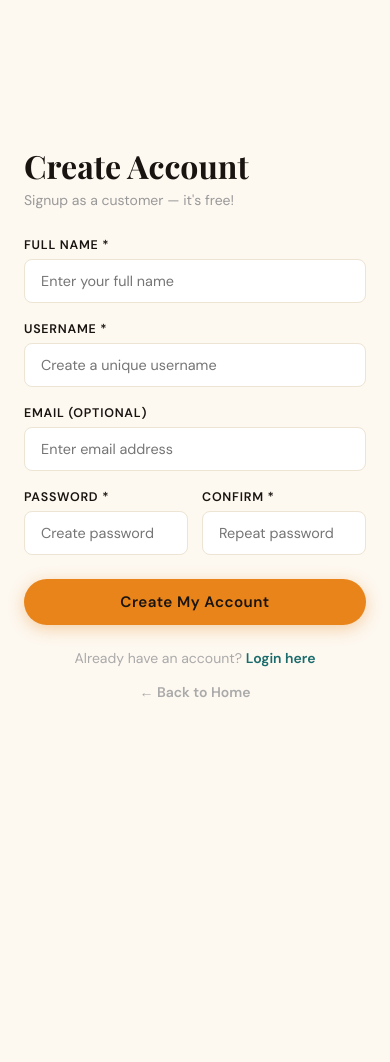
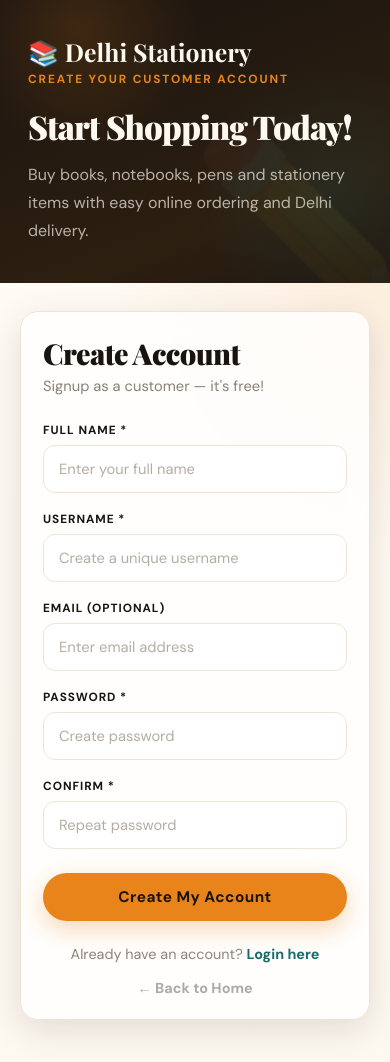
Before and after one commit to sartaj05/Stationery_Store, a Django app: page /accounts/signup/ in a window 390 px wide. Before the commit the page ends 697 px from the top, so only its background shows below. Run offline with Django 5.2, Linux system fonts and the light colour scheme.

Commit message:
Update account and superadmin frontend

```diff
--- a/static/accounts/css/auth.css
+++ b/static/accounts/css/auth.css
@@ -1,41 +1,53 @@
 /* ============================================================
    DELHI STATIONERY — Auth Pages CSS
+   Premium responsive login/signup design
    ============================================================ */
 
-@import url('https://fonts.googleapis.com/css2?family=Playfair+Display:wght@400;600;700;900&family=DM+Sans:wght@300;400;500;600&display=swap');
+@import url('https://fonts.googleapis.com/css2?family=Playfair+Display:wght@400;600;700;900&family=DM+Sans:wght@300;400;500;600;700&display=swap');
 
 :root {
-  --ink:       #1a1410;
-  --paper:     #fdf8f0;
-  --saffron:   #e8841a;
-  --teal:      #1a6b6b;
-  --cream:     #ede4d3;
-  --danger:    #c0392b;
-  --success:   #27745a;
+  --ink: #1a1410;
+  --ink-soft: #3d2e22;
+  --paper: #fdf8f0;
+  --paper-dark: #f5edde;
+  --cream: #ede4d3;
+  --saffron: #e8841a;
+  --saffron-dk: #c86d0d;
+  --saffron-lt: #fdf0e0;
+  --teal: #1a6b6b;
+  --teal-lt: #e0f2f2;
+  --danger: #c0392b;
+  --success: #27745a;
+  --shadow-md: 0 10px 35px rgba(26,20,16,.12);
 }
 
 *, *::before, *::after { box-sizing: border-box; margin: 0; padding: 0; }
 
+html { scroll-behavior: smooth; }
+
 body {
   font-family: 'DM Sans', sans-serif;
   background: var(--paper);
+  color: var(--ink);
   -webkit-font-smoothing: antialiased;
   min-height: 100vh;
 }
 
 .auth-page {
   display: grid;
-  grid-template-columns: 1fr 1fr;
+  grid-template-columns: 1.05fr .95fr;
   min-height: 100vh;
 }
 
-/* Left Panel */
 .auth-left {
-  background: linear-gradient(160deg, var(--ink) 0%, #2d1f10 100%);
+  background:
+    radial-gradient(circle at 20% 10%, rgba(232,132,26,.16), transparent 30%),
+    radial-gradient(circle at 85% 70%, rgba(26,107,107,.16), transparent 35%),
+    linear-gradient(160deg, var(--ink) 0%, #2d1f10 72%, #20160f 100%);
   display: flex;
   flex-direction: column;
   justify-content: center;
-  padding: 60px 56px;
+  padding: clamp(34px, 5vw, 70px);
   position: relative;
   overflow: hidden;
 }
@@ -43,175 +55,212 @@ body {
 .auth-left::before {
   content: '📚';
   position: absolute;
-  font-size: 340px;
-  bottom: -40px;
-  right: -40px;
-  opacity: .04;
+  font-size: clamp(180px, 24vw, 360px);
+  bottom: -54px;
+  right: -26px;
+  opacity: .045;
   user-select: none;
-}
-
-.auth-left::after {
-  content: '';
-  position: absolute;
-  top: -80px; left: -80px;
-  width: 320px; height: 320px;
-  background: radial-gradient(circle, rgba(232,132,26,.14) 0%, transparent 70%);
-  border-radius: 50%;
+  pointer-events: none;
 }
 
 .signup-left::before { content: '✏️'; }
 
-.brand-box {
-  margin-bottom: 48px;
-  position: relative;
-}
+.brand-box,
+.auth-text,
+.auth-benefits { position: relative; z-index: 2; }
+
+.brand-box { margin-bottom: clamp(32px, 5vw, 52px); }
 
 .brand-box h1 {
   font-family: 'Playfair Display', Georgia, serif;
-  color: #fdf8f0;
-  font-size: 1.8rem;
+  color: var(--paper);
+  font-size: clamp(1.55rem, 3vw, 2rem);
   font-weight: 700;
-  margin-bottom: 4px;
+  line-height: 1.1;
+  margin-bottom: 6px;
 }
 
 .brand-box p {
   color: var(--saffron);
-  font-size: .78rem;
-  font-weight: 600;
-  letter-spacing: .14em;
+  font-size: .74rem;
+  font-weight: 700;
+  letter-spacing: .16em;
   text-transform: uppercase;
 }
 
-.auth-text { position: relative; }
-
 .auth-text h2 {
   font-family: 'Playfair Display', Georgia, serif;
-  color: #fdf8f0;
-  font-size: clamp(2rem, 4vw, 3rem);
+  color: var(--paper);
+  font-size: clamp(2.05rem, 5vw, 3.35rem);
   font-weight: 900;
-  line-height: 1.15;
+  line-height: 1.08;
   margin-bottom: 16px;
-  letter-spacing: -.02em;
+  letter-spacing: -.03em;
 }
 
 .auth-text p {
-  color: rgba(253,248,240,.55);
+  color: rgba(253,248,240,.68);
   font-size: 1rem;
-  line-height: 1.7;
-  max-width: 340px;
+  line-height: 1.75;
+  max-width: 430px;
 }
 
-/* Right Panel */
+.auth-benefits {
+  margin-top: 46px;
+  display: grid;
+  gap: 14px;
+  max-width: 440px;
+}
+
+.auth-benefit,
+.auth-left [style*="display:flex;align-items:center"] {
+  background: rgba(255,255,255,.055);
+  border: 1px solid rgba(255,255,255,.08);
+  border-radius: 14px;
+  padding: 12px 14px;
+  color: rgba(253,248,240,.72) !important;
+  backdrop-filter: blur(10px);
+}
+
 .auth-right {
   display: flex;
   align-items: center;
   justify-content: center;
-  padding: 48px 40px;
-  background: var(--paper);
+  padding: clamp(28px, 5vw, 60px);
+  background:
+    radial-gradient(circle at top right, rgba(232,132,26,.1), transparent 32%),
+    linear-gradient(180deg, #fffaf3 0%, var(--paper) 100%);
 }
 
 .auth-card {
-  width: 100%;
-  max-width: 420px;
+  width: min(100%, 460px);
+  background: rgba(255,255,255,.78);
+  border: 1.5px solid var(--cream);
+  border-radius: 24px;
+  padding: clamp(24px, 4vw, 38px);
+  box-shadow: var(--shadow-md);
+  backdrop-filter: blur(14px);
 }
 
 .auth-card h2 {
   font-family: 'Playfair Display', Georgia, serif;
   color: var(--ink);
-  font-size: 2rem;
-  font-weight: 700;
+  font-size: clamp(1.8rem, 4vw, 2.35rem);
+  font-weight: 800;
   margin-bottom: 4px;
+  letter-spacing: -.02em;
 }
 
 .auth-card .subtitle {
-  color: #999;
-  font-size: .875rem;
-  margin-bottom: 28px;
+  color: #8a8175;
+  font-size: .92rem;
+  margin-bottom: 26px;
 }
 
 .msg {
   padding: 12px 16px;
-  border-radius: 8px;
+  border-radius: 12px;
   font-size: .875rem;
-  font-weight: 500;
+  font-weight: 600;
   margin-bottom: 16px;
   border-left: 4px solid;
+  background: #fff;
 }
 
 .msg.success { background: #e8f5ef; border-color: var(--success); color: var(--success); }
-.msg.error   { background: #fdf0ef; border-color: var(--danger);  color: var(--danger);  }
-.msg.info    { background: #e0f2f2; border-color: var(--teal);    color: var(--teal);    }
+.msg.error { background: #fdf0ef; border-color: var(--danger); color: var(--danger); }
+.msg.info { background: var(--teal-lt); border-color: var(--teal); color: var(--teal); }
 
 .form-group { margin-bottom: 18px; }
 
 .form-group label {
   display: block;
-  font-size: .78rem;
-  font-weight: 700;
+  font-size: .74rem;
+  font-weight: 800;
   color: var(--ink);
-  margin-bottom: 6px;
-  letter-spacing: .06em;
+  margin-bottom: 7px;
+  letter-spacing: .08em;
   text-transform: uppercase;
 }
 
 .form-group input {
   width: 100%;
-  padding: 12px 16px;
+  padding: 13px 15px;
   border: 1.5px solid var(--cream);
-  border-radius: 8px;
+  border-radius: 12px;
   font-family: 'DM Sans', sans-serif;
-  font-size: .9rem;
+  font-size: .92rem;
   background: #fff;
   color: var(--ink);
   outline: none;
-  transition: .2s ease;
+  transition: .22s ease;
 }
 
 .form-group input:focus {
   border-color: var(--saffron);
-  box-shadow: 0 0 0 3px rgba(232,132,26,.12);
+  box-shadow: 0 0 0 4px rgba(232,132,26,.13);
 }
+
+.form-group input::placeholder { color: #b6ada2; }
 
 .auth-btn {
   width: 100%;
-  padding: 13px;
+  padding: 14px 18px;
   background: var(--saffron);
   color: var(--ink);
   border: none;
-  border-radius: 50px;
+  border-radius: 999px;
   font-family: 'DM Sans', sans-serif;
-  font-size: .95rem;
-  font-weight: 700;
+  font-size: .96rem;
+  font-weight: 800;
   cursor: pointer;
-  transition: .2s ease;
+  transition: .22s ease;
   letter-spacing: .03em;
   margin-top: 6px;
-  box-shadow: 0 4px 16px rgba(232,132,26,.35);
+  box-shadow: 0 8px 24px rgba(232,132,26,.32);
 }
 
 .auth-btn:hover {
-  background: #c86d0d;
+  background: var(--saffron-dk);
   transform: translateY(-2px);
-  box-shadow: 0 8px 24px rgba(232,132,26,.45);
+  box-shadow: 0 12px 32px rgba(232,132,26,.42);
 }
+
+.auth-btn:disabled { opacity: .65; cursor: wait; transform: none; }
 
 .bottom-text {
   text-align: center;
   margin-top: 16px;
-  font-size: .875rem;
-  color: #aaa;
+  font-size: .9rem;
+  color: #8d8378;
 }
 
 .bottom-text a {
   color: var(--teal);
-  font-weight: 600;
+  font-weight: 800;
   text-decoration: none;
 }
 
 .bottom-text a:hover { color: var(--saffron); }
 
-@media (max-width: 768px) {
+@media (max-width: 980px) {
   .auth-page { grid-template-columns: 1fr; }
-  .auth-left  { display: none; }
-  .auth-right { padding: 48px 24px; }
+  .auth-left {
+    min-height: 320px;
+    padding: 38px 28px;
+  }
+  .auth-benefits,
+  .auth-left [style*="margin-top:48px"] { display: none !important; }
+  .auth-right { align-items: flex-start; padding: 28px 20px 42px; }
 }
+
+@media (max-width: 560px) {
+  .auth-left { min-height: 240px; }
+  .brand-box { margin-bottom: 22px; }
+  .auth-card { border-radius: 18px; padding: 22px; }
+  .signup-left + .auth-right .auth-card form > div[style*="grid-template-columns"] {
+    display: grid !important;
+    grid-template-columns: 1fr !important;
+    gap: 0 !important;
+  }
+}
--- a/templates/accounts/superadmin_product_list.html
+++ b/templates/accounts/superadmin_product_list.html
@@ -408,9 +408,6 @@
                     ➕ Add Category
                 </a>
 
-                <a href="{% url 'superadmin_export_products_csv' %}" class="action-btn light">
-                    ⬇️ Export CSV
-                </a>
                 <a
                     href="{% url 'superadmin_export_products_csv' %}?{% if query %}q={{ query|urlencode }}&{% endif %}{% if category_slug %}category={{ category_slug|urlencode }}&{% endif %}{% if stock_filter %}stock={{ stock_filter|urlencode }}{% endif %}"
                     class="action-btn light"
```
Also changed, not shown: templates/accounts/superadmin_confirm_delete.html (added, +142 -0 lines).
